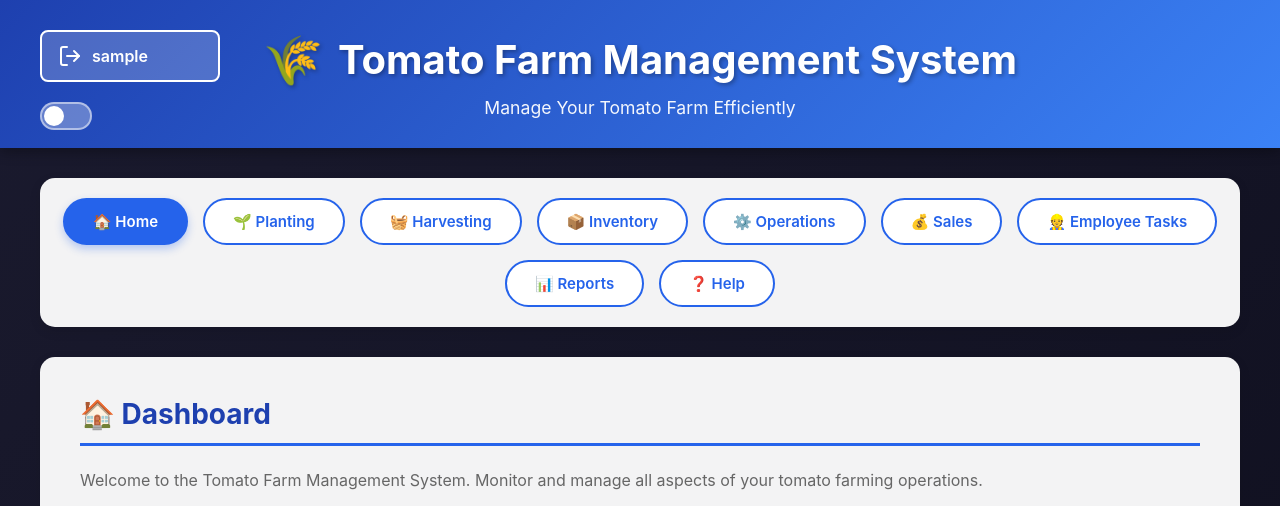
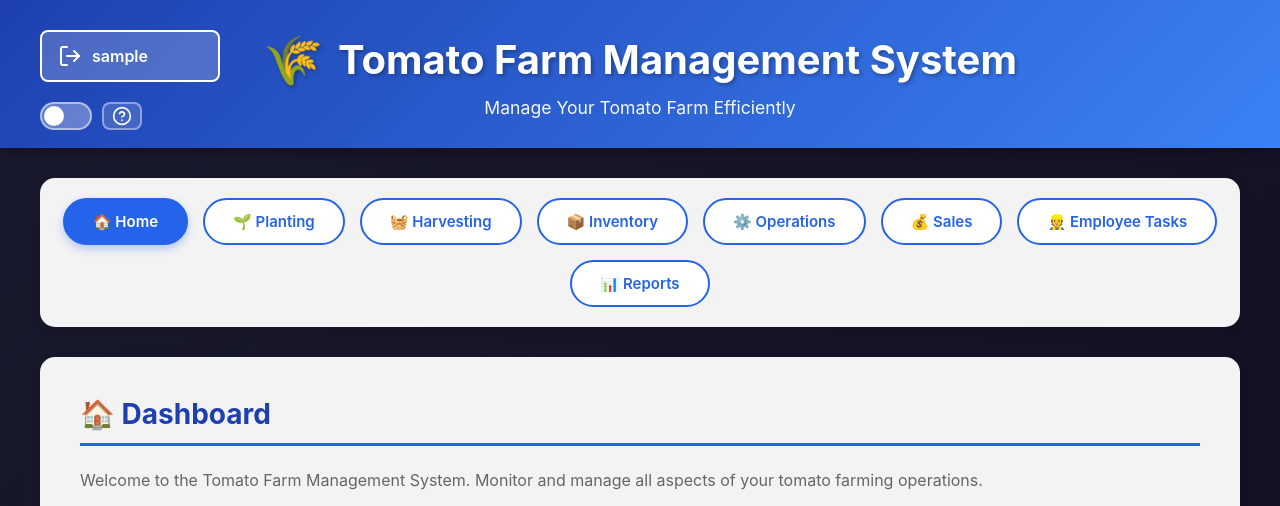
Before and after one commit to daevmassy/TomatoFarmManager-1, a Flask app: page / in a window 1280 px wide. Shown: the top 506 px of the page. Run offline with Flask 3, Linux system fonts and the light colour scheme; the visitor is signed in with stand-in values (Sample User, id 1); data that the repository does not hold is empty; some libraries are stand-ins or nearby versions.

Commit message:
Assistant checkpoint: Move help button next to theme toggle
Assistant generated file changes:
- templates/base.html: Move help button next to theme toggle, Remove help from navigation menu
- static/css/style.css: Add styles for controls group and help button, Add help button styling

---

User prompt:

place the help button next to the theme button

Replit-Commit-Author: Assistant
Replit-Commit-Session-Id: 744d2253-434e-44f0-b0d8-4be10dbd33cf
Replit-Commit-Event-Id: 9c88fef5-7a14-461d-a98a-89036a9ac6b4

```diff
--- a/static/css/style.css
+++ b/static/css/style.css
@@ -200,11 +200,15 @@ body.light-theme .logout-btn:hover {
     background: rgba(220, 38, 38, 0.2);
 }
 
-/* Theme Toggle Switch */
-.theme-toggle-container {
+/* Controls Group */
+.controls-group {
+    display: flex;
+    align-items: center;
+    gap: 10px;
     margin-top: 10px;
 }
 
+/* Theme Toggle Switch */
 .theme-switch {
     position: relative;
     display: inline-block;
@@ -261,6 +265,42 @@ body.light-theme .slider {
 body.light-theme .slider:before {
     transform: translateX(24px);
     background-color: #2563eb;
+}
+
+/* Help Button */
+.help-btn {
+    display: flex;
+    align-items: center;
+    justify-content: center;
+    width: 40px;
+    height: 28px;
+    background: rgba(255, 255, 255, 0.15);
+    border: 2px solid rgba(255, 255, 255, 0.4);
+    border-radius: 8px;
+    color: white;
+    text-decoration: none;
+    transition: all 0.3s ease;
+    cursor: pointer;
+}
+
+.help-btn:hover {
+    background: rgba(255, 255, 255, 0.25);
+    border-color: white;
+}
+
+.help-btn svg {
+    width: 20px;
+    height: 20px;
+}
+
+body.light-theme .help-btn {
+    background: rgba(37, 99, 235, 0.1);
+    color: #2563eb;
+    border-color: #2563eb;
+}
+
+body.light-theme .help-btn:hover {
+    background: rgba(37, 99, 235, 0.2);
 }
 
 .user-info {
--- a/templates/base.html
+++ b/templates/base.html
@@ -20,11 +20,18 @@
                     </svg>
                     <span>{{ session.get('username', 'User') }}</span>
                 </a>
-                <div class="theme-toggle-container">
+                <div class="controls-group">
                     <label class="theme-switch">
                         <input type="checkbox" id="themeToggle" onclick="toggleTheme()">
                         <span class="slider"></span>
                     </label>
+                    <a href="/help" class="help-btn" title="Help & User Guide">
+                        <svg xmlns="http://www.w3.org/2000/svg" width="20" height="20" viewBox="0 0 24 24" fill="none" stroke="currentColor" stroke-width="2" stroke-linecap="round" stroke-linejoin="round">
+                            <circle cx="12" cy="12" r="10"></circle>
+                            <path d="M9.09 9a3 3 0 0 1 5.83 1c0 2-3 3-3 3"></path>
+                            <line x1="12" y1="17" x2="12.01" y2="17"></line>
+                        </svg>
+                    </a>
                 </div>
             </div>
             <h1>Tomato Farm Management System</h1>
@@ -41,7 +48,6 @@
                 <li><a href="/sales" class="{{ 'active' if request.path == '/sales' else '' }}">💰 Sales</a></li>
                 <li><a href="/employee_tasks" class="{{ 'active' if request.path == '/employee_tasks' else '' }}">👷 Employee Tasks</a></li>
                 <li><a href="/reports" class="{{ 'active' if request.path == '/reports' else '' }}">📊 Reports</a></li>
-                <li><a href="/help" class="{{ 'active' if request.path == '/help' else '' }}">❓ Help</a></li>
             </ul>
         </nav>
         {% endif %}
```
